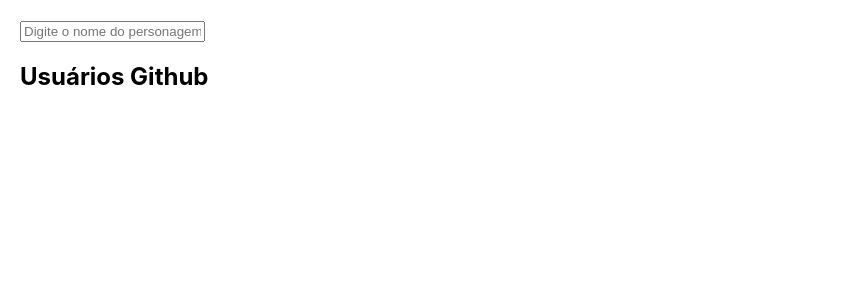
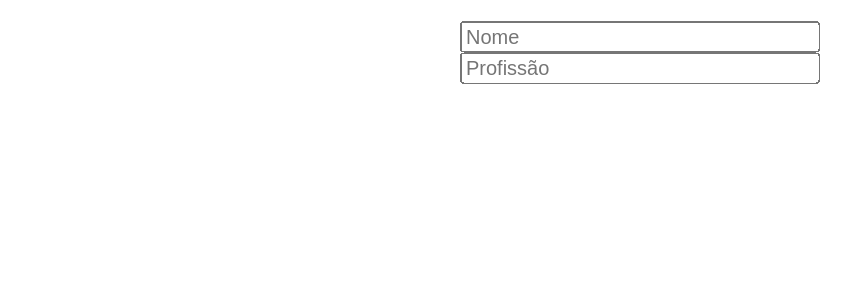
Before and after one commit to eduardovlemes/DEVinHouse_mod1_sem9_frontend, a React (Create React App) app in the folder project/sem_9/: page / in a window 1280 px wide. Shown: the top 300 px of the page, without its empty margins (0-863 px from the left). Built offline with nearby package versions, Linux system fonts and the light colour scheme.

Commit message:
chore: exercício 5

```diff
--- a/project/sem_9/src/index.js
+++ b/project/sem_9/src/index.js
@@ -9,6 +9,7 @@
 import Home from "./pages/home/index";
 import BotaoTempo from "./pages/botaoTempo";
 import GithubIntegration from "./pages/githubIntegration";
+import Exercicio05 from "./pages/exercicio05";
 
 const root = ReactDOM.createRoot(document.getElementById("root"));
 root.render(
@@ -20,7 +21,8 @@
     {/* <Case1 /> */}
     {/* <NFTStore /> */}
     {/* <BotaoTempo /> */}
-    <GithubIntegration />
+    {/* <GithubIntegration /> */}
+    <Exercicio05 />
   </React.StrictMode>
 );
 
--- /dev/null
+++ b/project/sem_9/src/pages/exercicio05/index.js
@@ -0,0 +1,19 @@
+import "./style.css";
+import { useRef } from "react";
+
+export default function Exercicio05() {
+  const profissaoRef = useRef(0);
+
+  function analisaTecla(e) {
+    if (e.key === "Enter") {
+      profissaoRef.current.focus();
+    }
+  }
+
+  return (
+    <div className="div-focus">
+      <input type="text" onKeyUp={analisaTecla} placeholder="Nome"></input>
+      <input ref={profissaoRef} type="text" placeholder="Profissão"></input>
+    </div>
+  );
+}
--- /dev/null
+++ b/project/sem_9/src/pages/exercicio05/style.css
@@ -0,0 +1,8 @@
+.div-focus {
+  display: flex;
+  flex-direction: column;
+  width: 240px;
+  margin: 0 auto;
+  text-align: center;
+  transform: scale(1.5) translateY(50%);
+}
```
